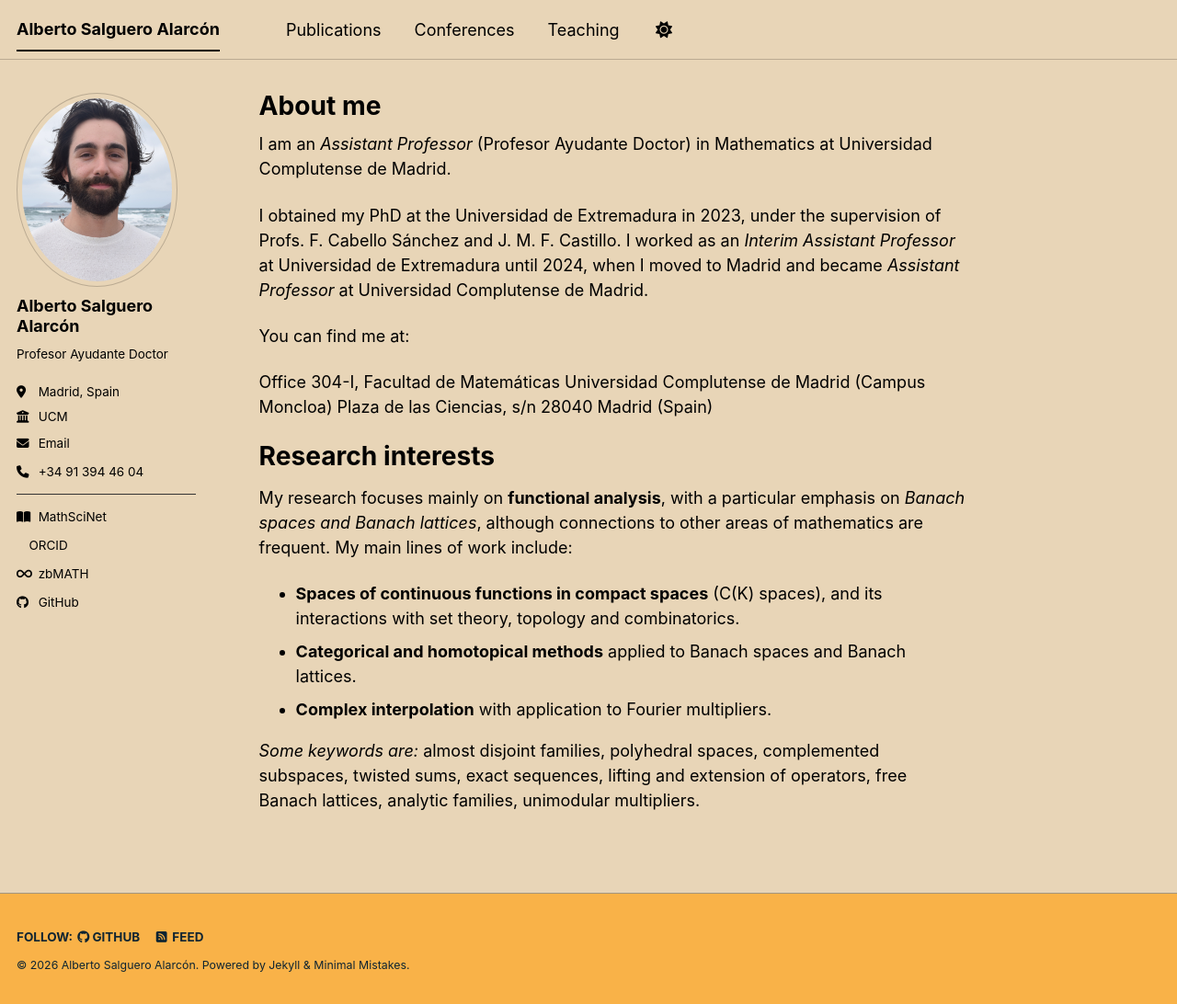
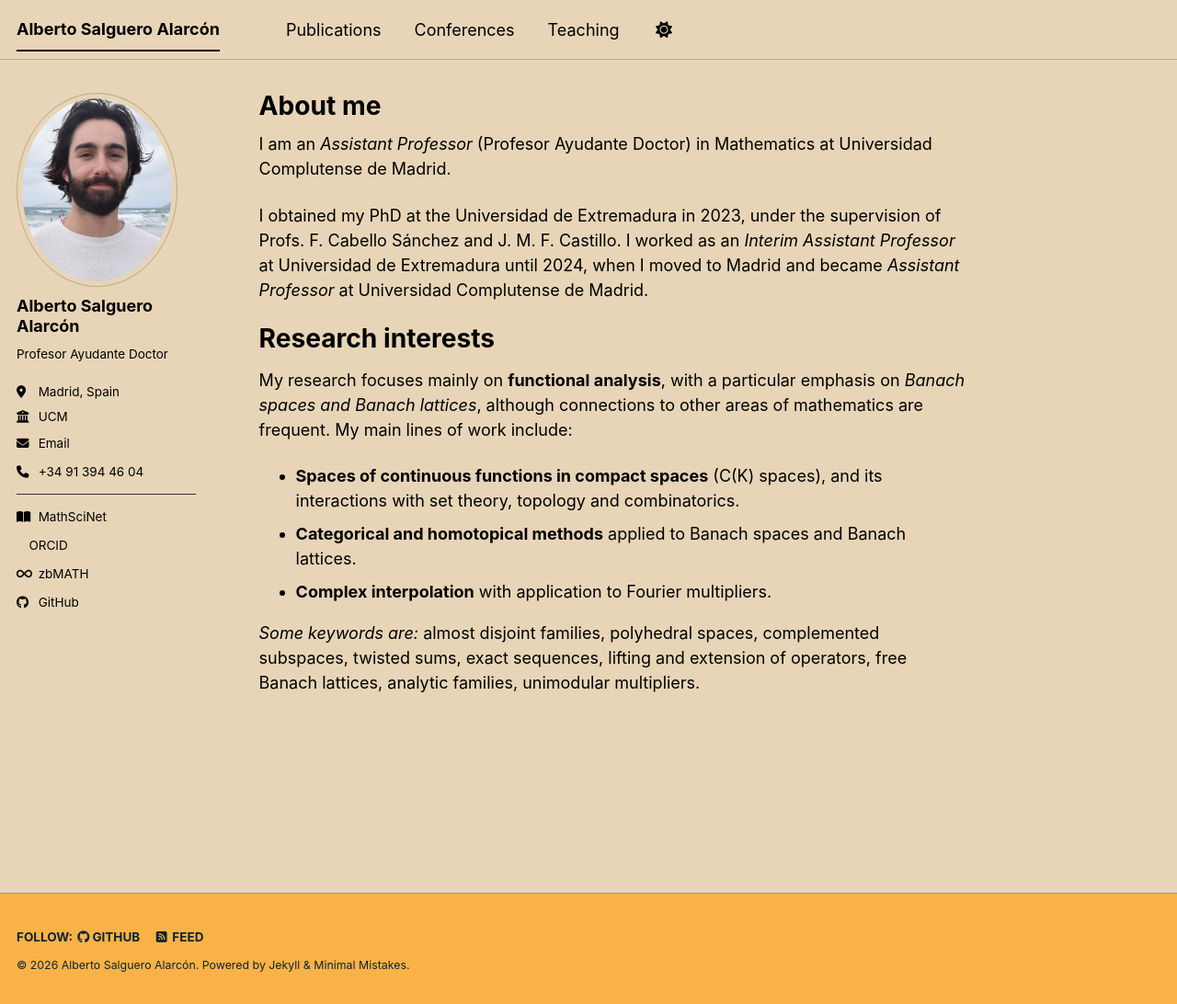
Before and after one commit to salgueroalarcon/salgueroalarcon.github.io, a Jekyll site: the page built from _pages/about.md, in a window 1280 px wide and 1092 px high. Shown: the whole window at 92% size. Built offline with Jekyll 4.4.1, drawn with Linux system fonts in a browser that asks for light colours; a style sheet for code colours, icons or effects is not loaded.

Commit message:
Remove office location from about page
Removed office location details from the about page.

```diff
--- a/_pages/about.md
+++ b/_pages/about.md
@@ -11,13 +11,6 @@ I am an _Assistant Professor_ (Profesor Ayudante Doctor) in Mathematics at Unive
 
 I obtained my PhD at the Universidad de Extremadura in 2023, under the supervision of Profs. F. Cabello Sánchez and J. M. F. Castillo.  I worked as an _Interim Assistant Professor_ at Universidad de Extremadura until 2024, when I moved to Madrid and became _Assistant Professor_ at Universidad Complutense de Madrid.
 
-You can find me at:
-
-Office 304-I, Facultad de Matemáticas
-Universidad Complutense de Madrid (Campus Moncloa)
-Plaza de las Ciencias, s/n
-28040 Madrid (Spain)
-
 Research interests
 ======
 
```
